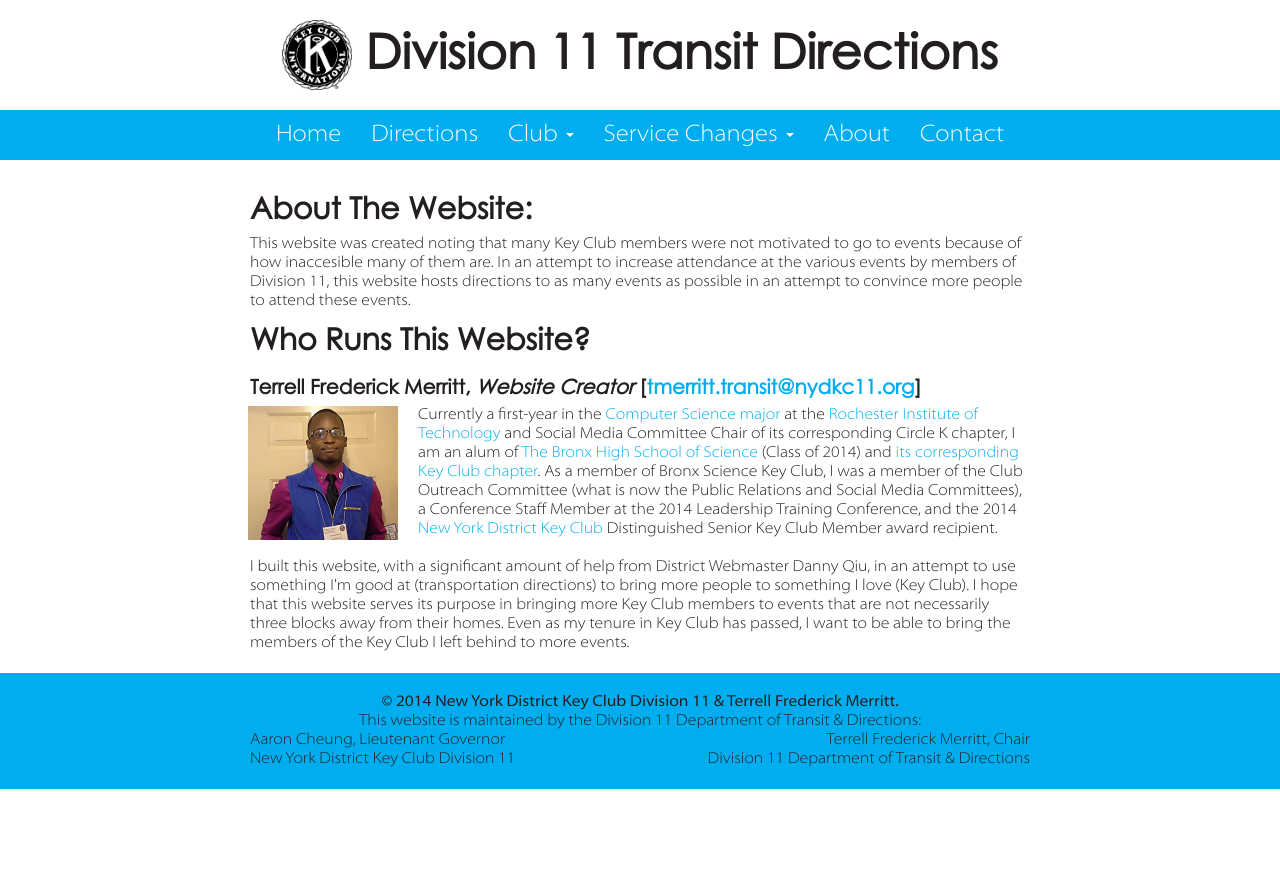
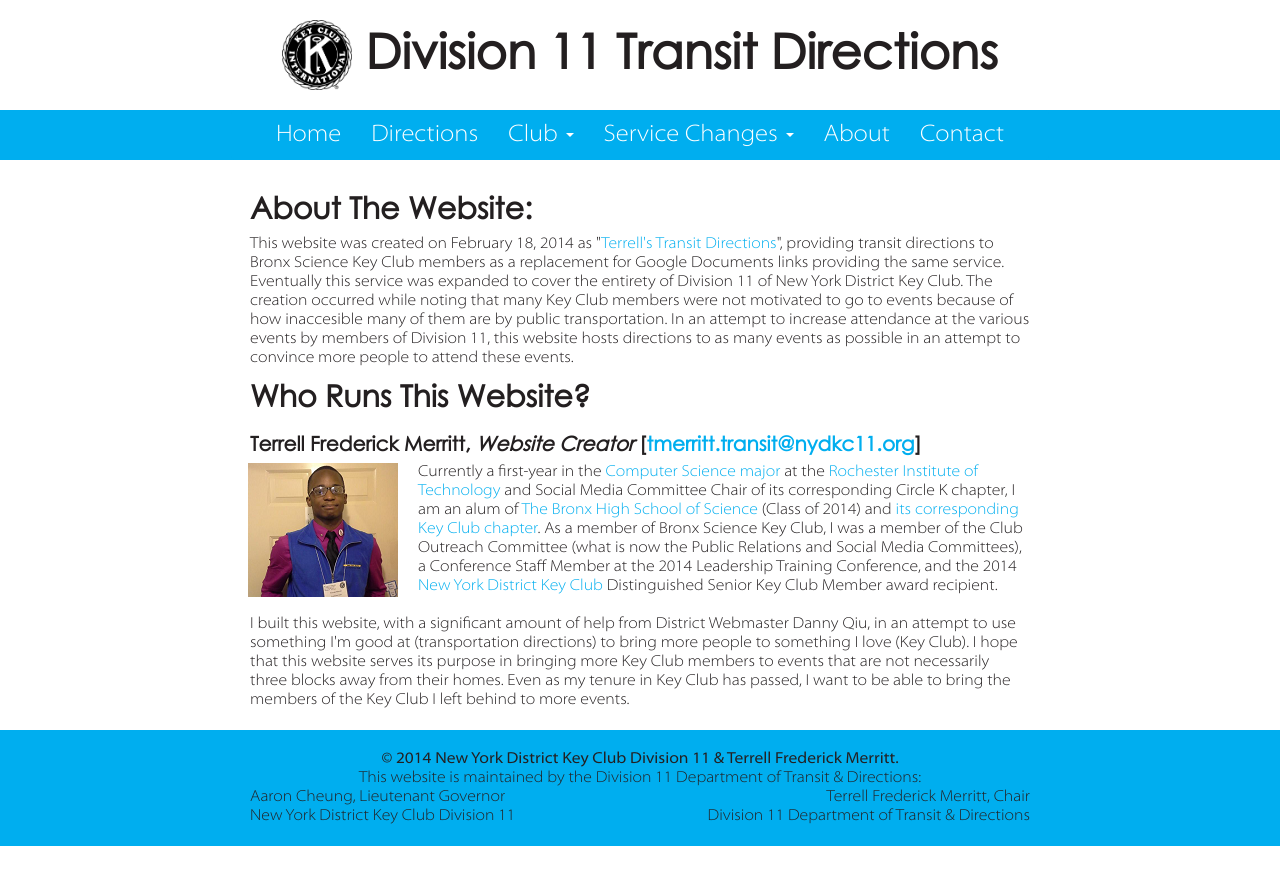
Before and after one commit to d11directions/d11directions.github.io, a Jekyll site: the page built from about/index.html, in a window 1280 px wide. Shown: the top 885 px of the page. Built offline with Jekyll 4.4.1, drawn with Linux system fonts in a browser that asks for light colours.

Commit message:
Update About - add birthday of website

```diff
--- a/about/index.html
+++ b/about/index.html
@@ -3,7 +3,7 @@ layout: default
 title: About
 ---
 <h2>About The Website:</h2>
-<p>This website was created noting that many Key Club members were not motivated to go to events because of how inaccesible many of them are. In an attempt to increase attendance at the various events by members of Division 11, this website hosts directions to as many events as possible in an attempt to convince more people to attend these events.</p>
+<p>This website was created on February 18, 2014 as "<a href="terrellthemtaguy.github.io">Terrell's Transit Directions</a>", providing transit directions to Bronx Science Key Club members as a replacement for Google Documents links providing the same service. Eventually this service was expanded to cover the entirety of Division 11 of New York District Key Club. The creation occurred while noting that many Key Club members were not motivated to go to events because of how inaccesible many of them are by public transportation. In an attempt to increase attendance at the various events by members of Division 11, this website hosts directions to as many events as possible in an attempt to convince more people to attend these events.</p>
 <h2>Who Runs This Website?</h2>
 <h4>Terrell Frederick Merritt, <em>Website Creator</em> [<a href="mailto:tmerritt.transit@nydkc11.org">tmerritt.transit@nydkc11.org</a>]</h4>
 <img class="aboutpic" src="/resources/terrellmerritt.png">
```
